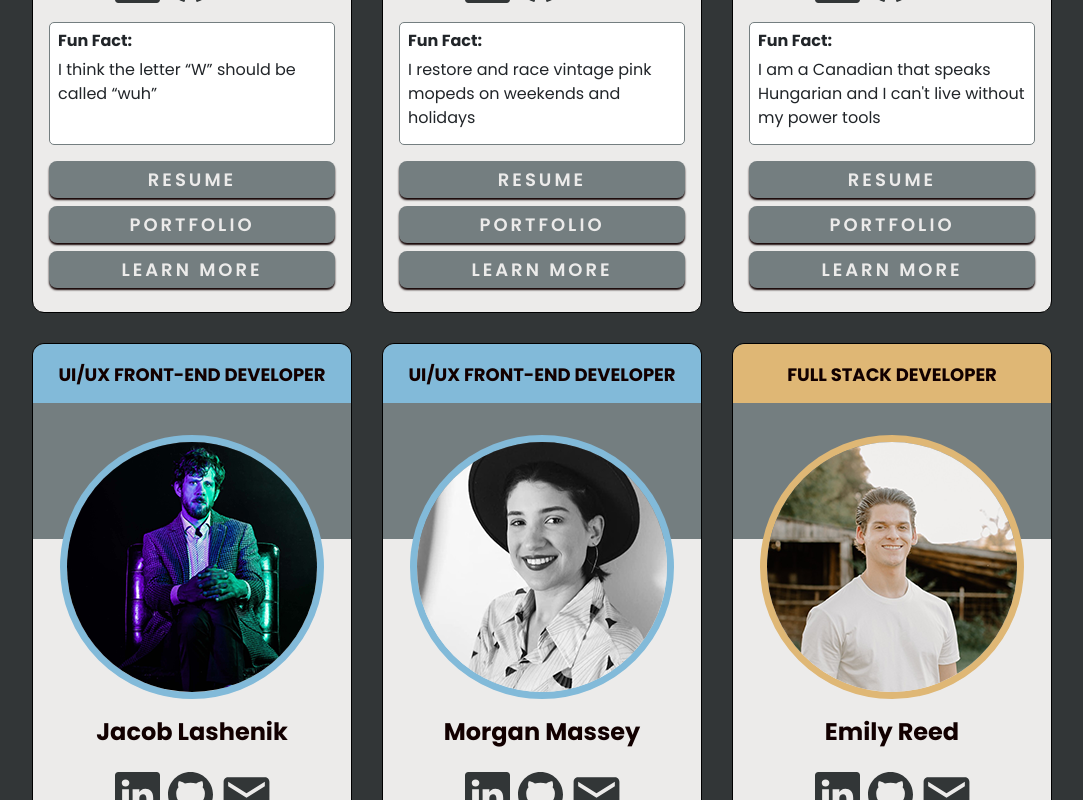
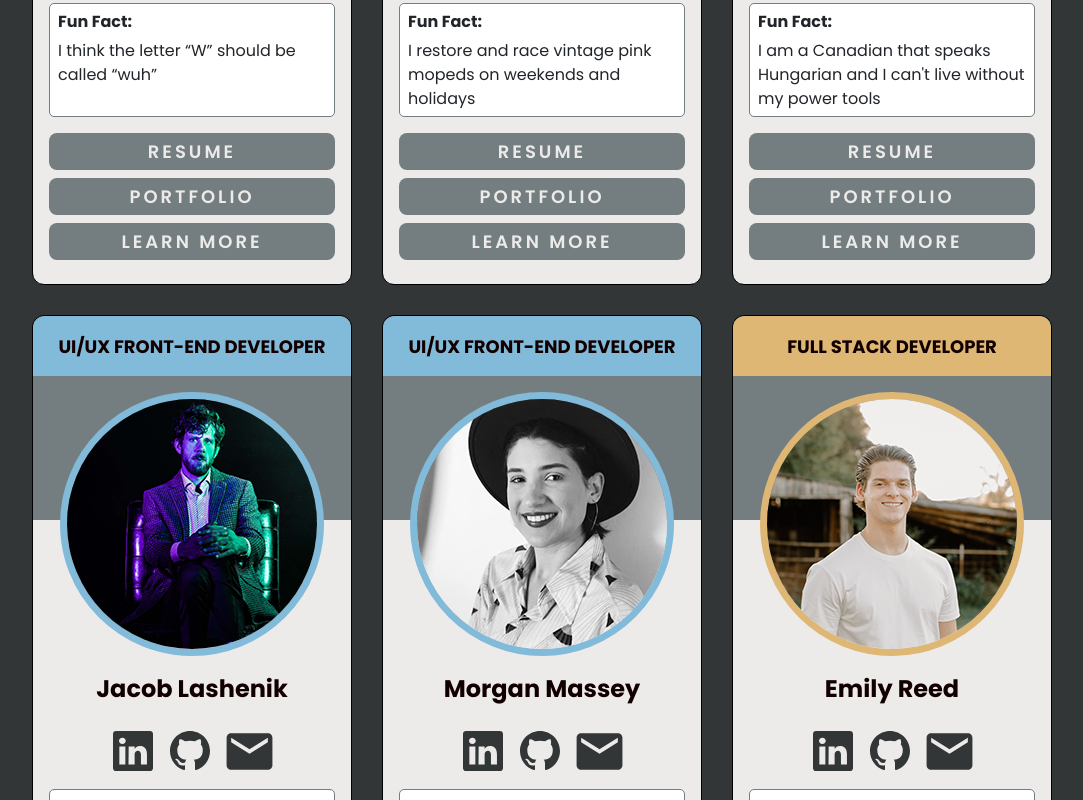
Before and after one commit to nss-day-cohort-51/nss-day-cohort-51.github.io, a React (Create React App) app: page / in a window 1280 px wide. Shown: the part 1220-2020 px from the top of the page, without its empty margins (98-1181 px from the left). Built offline with nearby package versions, Linux system fonts and the light colour scheme.

Commit message:
ss-feature-hoverlinks-79: updated devcard icons and buttons with hover effect

```diff
--- a/src/components/DevCard.js
+++ b/src/components/DevCard.js
@@ -2,7 +2,7 @@
 
 import React from "react";
 import { MediaIcons } from "../components/MediaIcons";
-import { CapBtn } from "../components/MediaButtons";
+import { ModalBtn } from "../components/MediaButtons";
 import "../styles/custom.scss";
 import { buttonColor, borderColor, DevCardAddClass } from "./helpers";
 
@@ -39,40 +39,23 @@ export const DevCard = ({ obj, allTechStack }) => {
           <div className="dev-card__icons">
             <MediaIcons key={obj.id} obj={obj} />
           </div>
-
-          <div className="dev-card__podcast">
-            <div className="card-pod-wrapper"></div>
-          </div>
-          <div className="interest-fact__container">
+          <div className="fact-container">
             <h6>Fun Fact:</h6>
             <p className="dev-card__fact">{obj?.fact}</p>
           </div>
         </section>
         <section className="dev-card__actions">
           <section className="dev-card-button__block">
-            <div className={buttonColor(obj?.title)}>
-              {" "}
-              <a
-                href={obj?.resume}
-                target="_blank"
-                rel="noreferrer"
-                className="dev-card__button resume-site__link"
-              >
-                RESUME{" "}
-              </a>
-            </div>
-            <div className={buttonColor(obj?.title)}>
-              {" "}
-              <a
-                href={obj?.personal}
-                target="_blank"
-                rel="noreferrer"
-                className="dev-card__button personal-site__link"
-              >
-                PORTFOLIO{" "}
-              </a>
-            </div>{" "}
-            <CapBtn obj={obj} allTechStack={allTechStack} />
+            <a href={obj?.resume} target="_blank" rel="noreferrer">
+              <div className={buttonColor(obj?.title)}>RESUME</div>
+            </a>
+            <a href={obj?.personal} target="_blank" rel="noreferrer">
+              <div className={buttonColor(obj?.title)}>PORTFOLIO</div>
+            </a>
+
+            <a href={obj?.resume} target="_blank" rel="noreferrer">
+              <ModalBtn obj={obj} allTechStack={allTechStack} />
+            </a>
           </section>
         </section>
       </div>
--- a/src/components/MediaButtons.js
+++ b/src/components/MediaButtons.js
@@ -8,7 +8,7 @@ import { ModalTech } from "../components/ModalTech";
 import { buttonColor, colorSet } from "./helpers";
 import "../styles/custom.scss";
 
-export const CapBtn = ({ obj, allTechStack }) => {
+export const ModalBtn = ({ obj, allTechStack, btnText }) => {
   const [show, setShow] = useState(false);
 
   const handleClose = () => setShow(false);
@@ -16,13 +16,8 @@ export const CapBtn = ({ obj, allTechStack }) => {
 
   return (
     <>
-      <div className={buttonColor(obj.title)}>
-        <span
-          className="dev-card__capstone dev-card__button"
-          onClick={handleShow}
-        >
-          LEARN MORE
-        </span>
+      <div className={buttonColor(obj.title)} onClick={handleShow}>
+        LEARN MORE
       </div>
       <Modal size="xl" show={show} onHide={handleClose} centered>
         <Modal.Header closeButton>
@@ -122,6 +117,16 @@ export const CapBtn = ({ obj, allTechStack }) => {
   );
 };
 
+export const DevCardBtn = ({ obj, btnText }) => {
+  return (
+    <>
+      <div className={buttonColor(obj.title)}>
+        <div className="dev-card__btn">{btnText}</div>
+      </div>
+    </>
+  );
+};
+
 export const PodPlayer = () => {
   return (
     <>
--- a/src/components/MediaIcons.js
+++ b/src/components/MediaIcons.js
@@ -3,41 +3,36 @@
 import React from "react";
 import { BsLinkedin, BsGithub } from "react-icons/bs";
 import { MdEmail } from "react-icons/md";
+import { buttonColor } from "../components/helpers";
 import "../styles/custom.scss";
 
 export const MediaIcons = ({ obj }) => {
   return (
     <>
       <div className="media-btn">
-        <div className="icon linkedin">
+        <div className={"icon linkedin" + " " + buttonColor(obj?.title)}>
           <a
             href={obj?.linkedin}
             target="_blank"
             rel="noreferrer"
             title="Visit LinkedIn"
-            // style={{ color: iconColor }}
           >
             <BsLinkedin /> {/* Linkedin icon */}
           </a>
         </div>
-        <div className="icon git">
+        <div className={"icon git" + " " + buttonColor(obj?.title)}>
           <a
             href={obj?.git}
             target="_blank"
             rel="noreferrer"
             title="Visit Github"
-            // style={{ color: iconColor }}
           >
             <BsGithub />
           </a>
         </div>
 
-        <div className="icon mail">
-          <a
-            href={"mailto:" + obj?.email}
-            title={"Email " + obj?.name}
-            // style={{ color: iconColor }}
-          >
+        <div className={"icon mail" + " " + buttonColor(obj?.title)}>
+          <a href={"mailto:" + obj?.email} title={"Email " + obj?.name}>
             <MdEmail />
           </a>
         </div>
--- a/src/styles/buttons.scss
+++ b/src/styles/buttons.scss
@@ -34,94 +34,3 @@ $platinum: #ecebea;
     }
   }
 }
-
-//Capstone button --- commented out because the capstone button is styled like the other two buttons in div.dev-card-button__block
-// .cap-btn {
-//   align-self: center;
-//   width: 250px;
-//   padding: 5px 15px;
-//   margin: 5px;
-//   border: transparent;
-//   border-radius: 8px;
-//   background-color: $gray;
-//   color: white;
-//   cursor: pointer;
-//   font-family: "Poppins", sans-serif;
-//   font-weight: 600;
-//   font-size: 18px;
-//   letter-spacing: 3px;
-//   background-image: linear-gradient(#444c4c, #747e80);
-//   // box-shadow: 2px 2px 1px grey;
-// }
-
-//Resume button --- commented out because resume is styled like the other two buttons in div.dev-card-button__block
-// .dev-card__resume {
-//   display: flex;
-//   justify-content: space-around;
-//   width: 250px;
-//   padding: 5px 15px;
-//   margin: 5px;
-//   border: transparent;
-//   border-radius: 8px;
-//   background-color: $gray;
-//   color: white;
-//   cursor: pointer;
-//   font-family: "Poppins", sans-serif;
-//   font-weight: 600;
-//   font-size: 18px;
-//   letter-spacing: 3px;
-//   // background-image: linear-gradient(#444c4c, #747e80);
-// }
-
-//Resume button hover --- commented out because resume is styled like the other two buttons in div.dev-card-button__block
-// .dev-card__resume:hover {
-//   background-color: $orange;
-//   color: #120000;
-// }
-
-// Commented out and because it's identical to .feButtonBlue
-// .fsButtonYellow {
-//   width: 250px;
-//   padding: 5px 15px;
-//   margin: 5px;
-//   border: transparent;
-//   border-radius: 8px;
-//   background-color: $gray;
-//   color: white;
-//   cursor: pointer;
-//   font-family: "Poppins", sans-serif;
-//   font-weight: 600;
-//   font-size: 18px;
-//   letter-spacing: 3px;
-// }
-
-// commented out because a new class was created for the buttons' containing div ".dev-card-button__block", and the CSS rules were moved to devlist.scss
-// .feButtonBlue {
-//   display: flex;
-//   justify-content: space-around;
-//   width: 250px;
-//   padding: 5px 15px;
-//   margin: 5px;
-//   border: transparent;
-//   border-radius: 8px;
-//   background-color: $gray;
-//   color: white;
-//   cursor: pointer;
-//   font-family: "Poppins", sans-serif;
-//   font-weight: 600;
-//   font-size: 18px;
-//   letter-spacing: 3px;
-// }
-// these commented out lines will be permanently deleted before final site roll-out
-
-//Podcast Player section
-.pod-player {
-  display: flex;
-  justify-content: center;
-  align-items: center;
-  margin: 5px 0px 10px;
-  padding: 7px 20px;
-  background-color: white;
-  border-radius: 8px;
-  border: 1px solid lightgray;
-}
--- a/src/styles/devlist.scss
+++ b/src/styles/devlist.scss
@@ -37,7 +37,6 @@ $platinum: #ecebea;
 
 //Developer List
 .dev-list {
-  // position: relative; // this negates sticky navbar - find solution
   display: flex;
   flex-direction: row;
   justify-content: center;
@@ -48,13 +47,7 @@ $platinum: #ecebea;
 
 //Developer Card
 .dev-card {
-  background-image: linear-gradient(
-    180deg,
-    #747e80 25%,
-    #ecebea 0,
-    #ecebea 10%
-  );
-  // background-image: linear-gradient(180deg, #747e80 0 30%, #ecebea 50% 100%);
+  background-image: linear-gradient(180deg, #747e80 27%, #ecebea 10%);
   display: flex;
   flex-direction: column;
   align-items: center;
@@ -66,9 +59,7 @@ $platinum: #ecebea;
   // Dev Card Title Block *********************************************
 
   .dev-card-title__block {
-    background-color: transparent;
     width: 100%;
-    margin-block-end: 1rem;
     border-radius: 12px 12px 0 0;
   }
 
@@ -101,15 +92,6 @@ $platinum: #ecebea;
     padding: 1rem;
   }
 
-  p {
-    font-size: small;
-    font-size: 1em;
-  }
-
-  a:hover {
-    text-decoration: none;
-  }
-
   //Dev pic
   .dev-card__pic {
     img {
@@ -118,23 +100,15 @@ $platinum: #ecebea;
     //this className corresponds to one of the return values of borderColor
     .fsYellow {
       border: $mustard solid 7px;
-      border-radius: 50%;
+      // border-radius: 50%;
     }
     //this className corresponds to one of the return values of borderColor
     .feBlue {
       border: $blue solid 7px;
-      border-radius: 50%;
+      // border-radius: 50%;
     }
   }
-  // interests and facts container
-  .interest-fact__container {
-    border: #747e80 solid;
-    border-radius: 5px;
-    border-width: 1px;
-    background-color: white;
-    padding: 0.5rem;
-    height: 14ex;
-  }
+
   //Dev name
   .dev-card__name {
     font-family: "Poppins", sans-serif;
@@ -144,58 +118,27 @@ $platinum: #ecebea;
     text-align: center;
     font-weight: 700;
   }
-  //Dev interests
-  .dev-card__interests {
-    font-family: "Poppins", sans-serif;
-    font-size: 1em;
-    padding-right: 5px;
-    margin-top: -20px;
+
+  //Dev Card media icons - styling for actual icons found in icons.scss
+  .dev-card__icons {
+    display: flex;
+    justify-content: center;
   }
+
+  // interests and facts container
+  .fact-container {
+    border: 1px #747e80 solid;
+    border-radius: 5px;
+    background-color: white;
+    padding: 0.5rem;
+    height: 13ex;
+  }
+
   //Dev facts
   .dev-card__fact {
     font-family: "Poppins", sans-serif;
     font-size: 1em;
   }
-
-  //Dev Card media icons
-  .dev-card__icons {
-    text-align: center;
-  }
-
-  .dev-card__body.front-end .dev-card__icons svg:hover {
-    color: $blue;
-    transition: 250ms;
-  }
-  .dev-card__body.full-stack .dev-card__icons svg:hover {
-    color: $mustard;
-    transition: 250ms;
-  }
-
-  // .dev-card__podcast {
-  //   display: flex;
-  //   flex-direction: row;
-  //   justify-content: center;
-  //   align-self: center;
-  //   margin-bottom: 10px;
-
-  //   .card-pod-wrapper {
-  //     width: 82%;
-  //     display: flex;
-  //     flex-direction: column;
-  //     align-items: center;
-  //     border-radius: 5px;
-  //     border: 1px solid lightgray;
-  //     background-color: white;
-  //     padding: 0px;
-  //     margin: 10px 0px;
-
-  //     h5 {
-  //       font-weight: 500;
-  //       font-size: 1em;
-  //       margin-top: 10px;
-  //     }
-  //   }
-  // }
 
   // Dev Card Actions ****************************************
   .dev-card__actions {
@@ -205,37 +148,80 @@ $platinum: #ecebea;
   }
 
   //these lines of code were moved from buttons.scss. This selector was added in place of .feButtonBlue and .fsButtonYellow because each class had identical declarations
-  .dev-card-button__block > * {
+  // .dev-card-button__block > * {
+  //   padding: 5px 15px;
+  //   border: transparent;
+  //   border-radius: 8px;
+  //   background-color: #747e80;
+  //   cursor: pointer;
+  //   font-family: "Poppins", sans-serif;
+  //   font-weight: 600;
+  //   font-size: 18px;
+  //   letter-spacing: 3px;
+  //   margin: 0 0 0.5rem;
+  // }
+
+  // .dev-card-button__block a {
+  // text-decoration: none;
+  // color: $platinum;
+  // }
+
+  // .dev-card-button__block a:hover {
+  // text-decoration: none;
+  // color: $midnight;
+  // }
+
+  // .dev-card-button__block .fsButtonYellow:hover {
+  //   background-color: $mustard;
+  //   transition: 200ms;
+  //   transform: translateY(-2px) scale(1.005) translateZ(0);
+  //   box-shadow: 0 5px 5px rgba(0, 0, 0, 0.75);
+  // }
+
+  // .dev-card-button__block .feButtonBlue:hover {
+  //   background-color: $blue;
+  //   transition: 200ms;
+  //   transform: translateY(-2px) scale(1.005) translateZ(0);
+  //   box-shadow: 0 5px 5px rgba(0, 0, 0, 0.75);
+  // }
+
+  .dev-card-button__block {
+    div {
+      transition: 400ms;
       padding: 5px 15px;
       border: transparent;
       border-radius: 8px;
       background-color: #747e80;
-    color: $platinum;
       cursor: pointer;
       font-family: "Poppins", sans-serif;
       font-weight: 600;
       font-size: 18px;
       letter-spacing: 3px;
       margin: 0 0 0.5rem;
-    box-shadow: 0 0.125rem 0.125rem 0px #120000;
     }
 
-  .dev-card-button__block a {
+    a {
       text-decoration: none;
+    }
+
+    .feButtonBlue,
+    .fsButtonYellow {
+      background-color: $gray;
       color: $platinum;
     }
 
-  .dev-card-button__block .fsButtonYellow:hover {
+    .feButtonBlue:hover {
+      background-color: $blue;
+      color: $midnight;
+      transform: translateY(-2px) scale(1.005) translateZ(0);
+      box-shadow: 0 5px 5px rgba(0, 0, 0, 0.75);
+    }
+
+    .fsButtonYellow:hover {
       background-color: $mustard;
       color: $midnight;
-    transition: 300ms;
-    box-shadow: 0 0.125rem 0.125rem 0px #12000050;
-  }
-
-  .dev-card-button__block .feButtonBlue:hover {
-    background-color: $blue;
-    color: $midnight;
-    transition: 300ms;
-    box-shadow: 0 0.125rem 0.125rem 0px #12000050;
+      transform: translateY(-2px) scale(1.005) translateZ(0);
+      box-shadow: 0 5px 5px rgba(0, 0, 0, 0.75);
     }
   }
+}
--- a/src/styles/icons.scss
+++ b/src/styles/icons.scss
@@ -18,17 +18,38 @@ $platinum: #ecebea;
     display: flex;
     flex-direction: column;
     justify-content: flex-end;
-    margin: 0 3px 3px;
+  }
+
+  .feButtonBlue {
+    cursor: pointer;
+    transition: 150ms all; /* this controls how smooth hover effect is */
+
+    svg {
+      color: $space;
+    }
+
+    svg:hover {
+      color: $blue;
+      transform: scale(1.2);
+    }
+  }
+
+  .fsButtonYellow {
+    cursor: pointer;
+    transition: 150ms all; /* this controls how smooth hover effect is */
 
     a {
-      font-size: 45px;
       color: $space;
-      text-decoration: none;
-      padding: 0px;
+    }
+
+    a:hover {
+      color: $mustard;
+      transform: scale(1.2);
     }
   }
 
   .linkedin a {
+    font-size: 40px;
     margin: auto 2px auto 5px;
   }
 
@@ -36,9 +57,13 @@ $platinum: #ecebea;
     font-size: 55px;
   }
 
-  .git a,
+  .git a {
+    font-size: 40px;
+    margin: auto 12px auto 15px;
+  }
+
   .web a,
   .resume a {
-    margin: auto 0px;
+    margin: auto 5px;
   }
 }
--- a/src/styles/modal.scss
+++ b/src/styles/modal.scss
@@ -16,22 +16,16 @@ $platinum: #ecebea;
 .modal-header {
   background-color: $gray;
   text-align: center;
-  padding-left: 30px;
+  // padding-left: 30px;
 
   h4 {
     color: red;
-    font-size: 0.5em;
+    font-size: 0.1rem;
   }
 
   .modal-title {
     justify-content: center;
     text-align: center;
-  }
-
-  .modal-name {
-    color: red;
-    font-size: 0.5rem;
-    line-height: 1.8rem;
   }
 
   .btn-close {
@@ -40,8 +34,22 @@ $platinum: #ecebea;
   }
 }
 
+.fade.modal.show {
+  padding: 0px;
+  margin: 20px 0px 0px;
+}
+
 .modal {
   background-color: rgba(0, 0, 0, 0.75);
+
+  .modal-name {
+    color: white;
+    font-size: 1.5rem;
+    font-weight: 600;
+    text-align: center;
+    margin: 0px auto;
+    line-height: 1.8rem;
+  }
 
   .modal-content-wrapper {
     display: flex;
@@ -49,14 +57,6 @@ $platinum: #ecebea;
     justify-content: space-evenly;
     align-items: flex-start;
     flex-wrap: wrap;
-  }
-
-  .modal-name {
-    color: white;
-    font-size: 2.2rem;
-    font-weight: 600;
-    text-align: center;
-    margin: 0px auto;
   }
 
   .modal-list__left {
@@ -184,10 +184,6 @@ $platinum: #ecebea;
   }
 }
 
-.fade.modal.show {
-  margin: 1rem auto 0;
-}
-
 .modal-body {
   width: 100%;
   background-color: $platinum;
```
Lines whose indentation alone changed are shown as unchanged.
